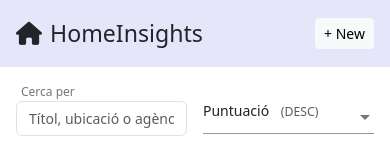
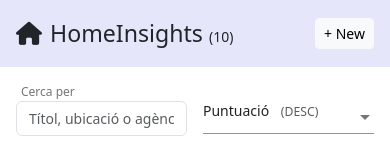
Before and after one commit to jollmat/homeinsights, an Angular app: page / in a window 390 px wide. Shown: the top 160 px of the page. Built offline with nearby package versions, Linux system fonts and the light colour scheme.

Commit message:
Home counts for mobile

```diff
--- a/src/app/app.component.html
+++ b/src/app/app.component.html
@@ -24,7 +24,7 @@
 <ng-container *ngIf="isMobile()">
     <div class="d-flex flex-column w-100">
         <div class="d-flex align-items-center justify-content-between 100 fs-3 title-block p-3">
-            <div><i class="fas fa-home me-2"></i><span>HomeInsights</span></div>
+            <div><i class="fas fa-home me-2"></i><span>HomeInsights <ng-container *ngIf="homes && homes.length>0"><small>({{homes.length}})</small></ng-container></span></div>
             <button class="btn btn-sm btn-light" (click)="openNewHome(homeDetailPopupTemplate)">+ New</button>
         </div>
         <div class="w-100 px-3">
```
